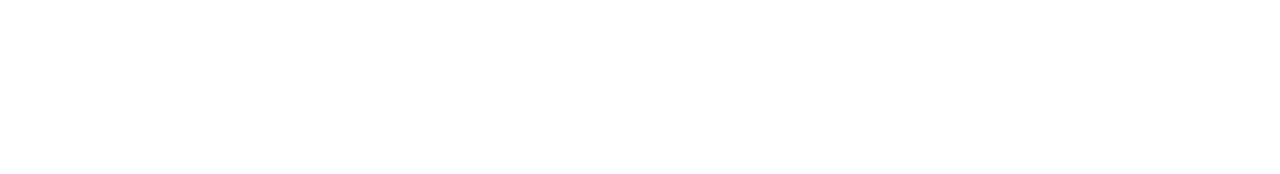
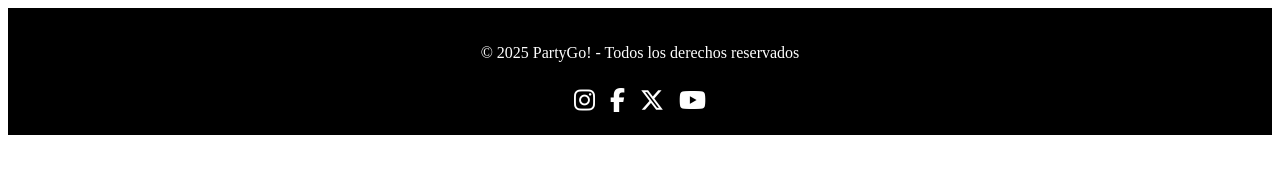
Before and after one commit to Tiz2930/JavaStreets, a plain HTML site: page HTML/index.html in a window 1280 px wide. Drawn offline with Linux system fonts and the light colour scheme.

Commit message:
cambio a la carpeta javastreets

```diff
--- a/CSS/style.css
+++ b/CSS/style.css
@@ -0,0 +1,30 @@
+.footer {
+    background-color: #000;
+    color: #fff;
+    padding: 20px 0;
+    text-align: center;
+  }
+
+  .footer-content {
+    display: flex;
+    flex-direction: column;
+    align-items: center;
+    gap: 10px;
+  }
+
+  .social-icons {
+    display: flex;
+    gap: 15px;
+    justify-content: center;
+    align-items: center;
+  }
+
+  .social-icons a {
+    color: #fff;
+    font-size: 24px;
+    transition: color 0.3s;
+  }
+
+  .social-icons a:hover {
+    color: orange;
+  }
--- a/HTML/index.html
+++ b/HTML/index.html
@@ -3,10 +3,23 @@
 <head>
     <meta charset="UTF-8">
     <meta name="viewport" content="width=device-width, initial-scale=1.0">
-    <link rel="stylesheet" href="/CSS/style.css">
+    <link rel="stylesheet" href="../CSS/style.css">
     <title>Java Streets</title>
+    <link rel="stylesheet" href="https://cdnjs.cloudflare.com/ajax/libs/font-awesome/6.5.0/css/all.min.css">
 </head>
 <body>
 
+    <footer class="footer">
+        <div class="footer-content">
+          <p>&copy; 2025 PartyGo! - Todos los derechos reservados</p>
+          <div class="social-icons">
+            <a href="#" target="_blank"><i class="fab fa-instagram"></i></a>
+            <a href="#" target="_blank"><i class="fab fa-facebook-f"></i></a>
+            <a href="#" target="_blank"><i class="fab fa-x-twitter"></i></a>
+            <a href="#" target="_blank"><i class="fab fa-youtube"></i></a>
+          </div>
+        </div>
+      </footer>
+
 </body>
 </html>
```
